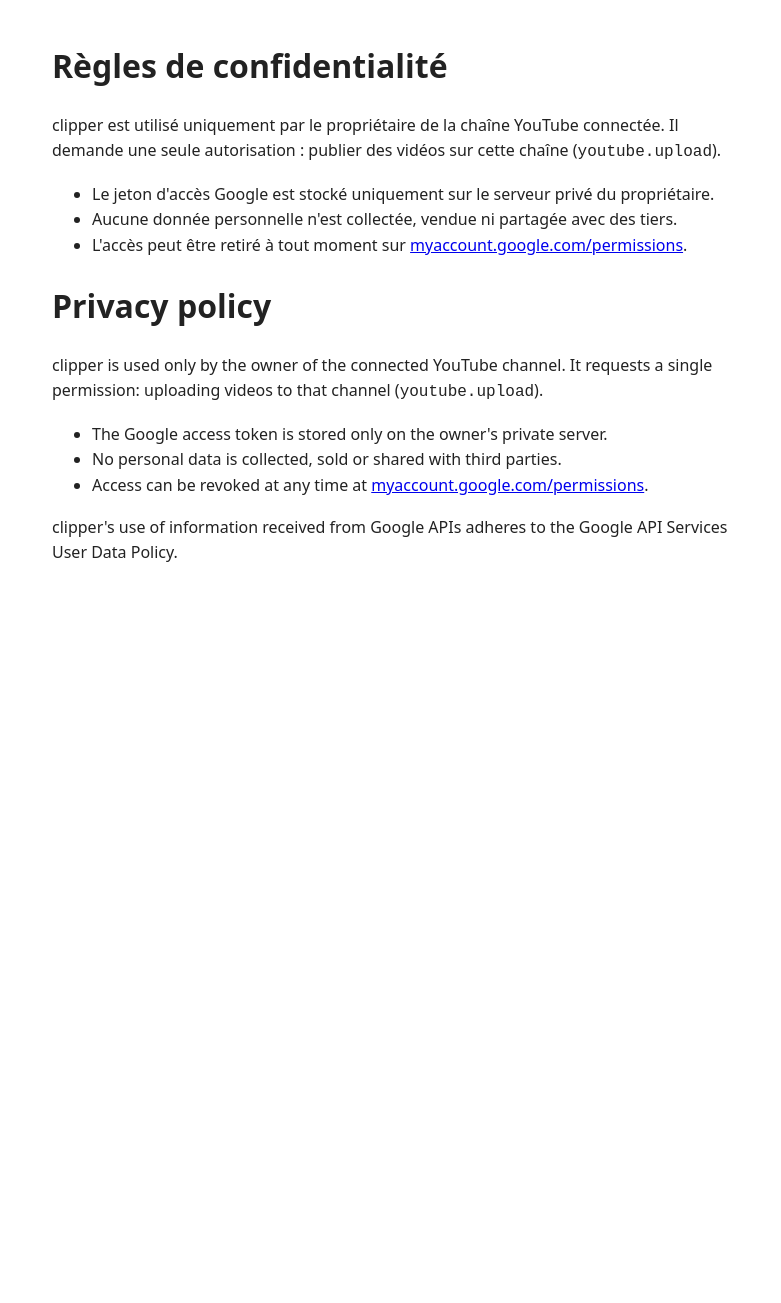
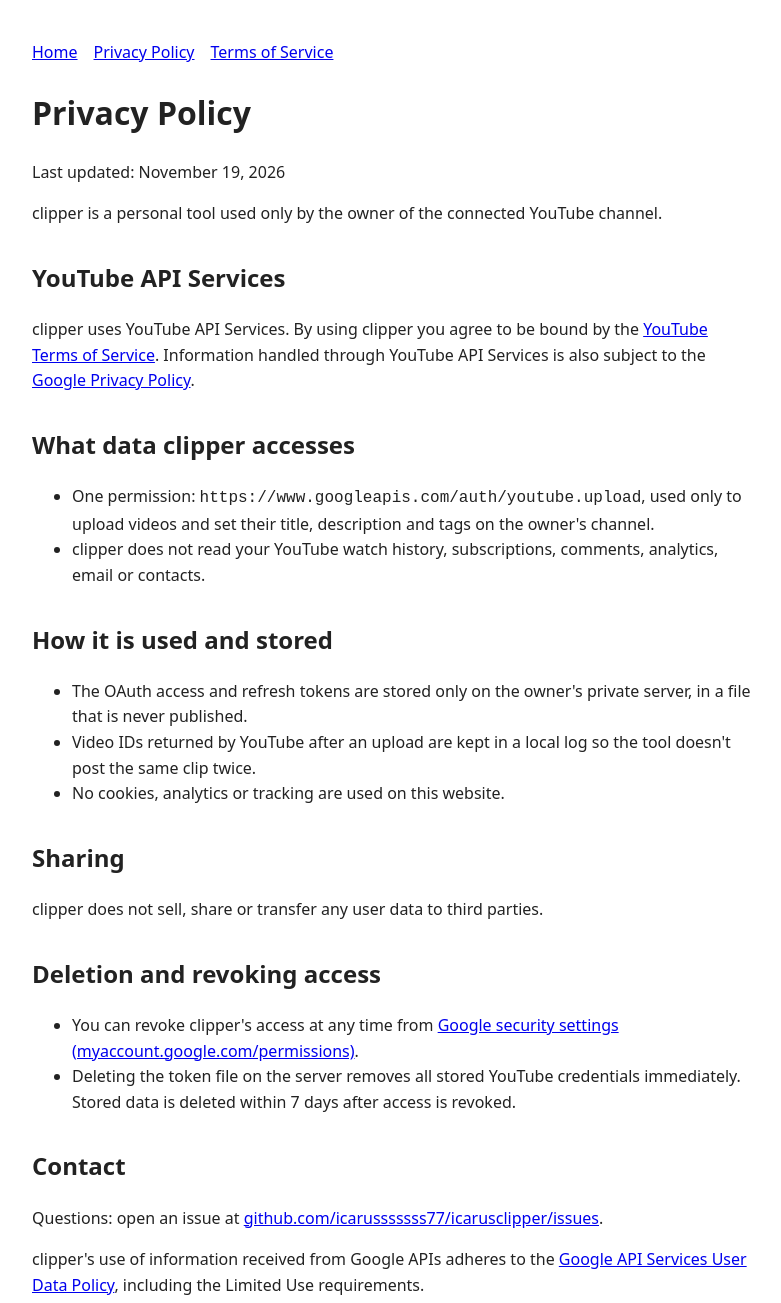
Before and after one commit to icarusssssss77/icarusclipper, a plain HTML site: page docs/privacy.html in a window 1280 px wide. Shown: the whole page, without its empty margins (248-1029 px from the left). Before the commit the page ends 800 px from the top, so only its background shows below. Drawn offline with Linux system fonts and the light colour scheme.

Commit message:
Expand privacy policy for YouTube API audit, add terms page
Co-Authored-By: Claude Opus 5.5 <noreply@anthropic.com>
Claude-Session: https://claude.ai/code/session_01L1fWVFUSvyLpPu1ByZnS9w

```diff
--- a/docs/privacy.html
+++ b/docs/privacy.html
@@ -1,21 +1,37 @@
 <!doctype html>
-<html lang="fr"><head><meta charset="utf-8"><meta name="viewport" content="width=device-width,initial-scale=1">
-<title>clipper privacy</title>
-<style>body{font:16px/1.6 system-ui,sans-serif;max-width:680px;margin:40px auto;padding:0 16px;color:#222;background:#fff}</style>
-</head><body>
-<h1>Règles de confidentialité</h1>
-<p>clipper est utilisé uniquement par le propriétaire de la chaîne YouTube connectée. Il demande une seule autorisation : publier des vidéos sur cette chaîne (<code>youtube.upload</code>).</p>
+<html lang="en"><head><meta charset="utf-8"><meta name="viewport" content="width=device-width,initial-scale=1">
+<title>clipper privacy</title><style>body{font:16px/1.6 system-ui,sans-serif;max-width:720px;margin:40px auto;padding:0 16px;color:#222;background:#fff}nav a{margin-right:16px}h2{margin-top:32px}</style></head><body>
+<nav><a href="./">Home</a><a href="privacy.html">Privacy Policy</a><a href="terms.html">Terms of Service</a></nav>
+<h1>Privacy Policy</h1>
+<p>Last updated: November 19, 2026</p>
+<p>clipper is a personal tool used only by the owner of the connected YouTube channel.</p>
+
+<h2>YouTube API Services</h2>
+<p>clipper uses YouTube API Services. By using clipper you agree to be bound by the <a href="https://www.youtube.com/t/terms">YouTube Terms of Service</a>. Information handled through YouTube API Services is also subject to the <a href="https://policies.google.com/privacy">Google Privacy Policy</a>.</p>
+
+<h2>What data clipper accesses</h2>
 <ul>
-<li>Le jeton d'accès Google est stocké uniquement sur le serveur privé du propriétaire.</li>
-<li>Aucune donnée personnelle n'est collectée, vendue ni partagée avec des tiers.</li>
-<li>L'accès peut être retiré à tout moment sur <a href="https://myaccount.google.com/permissions">myaccount.google.com/permissions</a>.</li>
+<li>One permission: <code>https://www.googleapis.com/auth/youtube.upload</code>, used only to upload videos and set their title, description and tags on the owner's channel.</li>
+<li>clipper does not read your YouTube watch history, subscriptions, comments, analytics, email or contacts.</li>
 </ul>
-<h1>Privacy policy</h1>
-<p>clipper is used only by the owner of the connected YouTube channel. It requests a single permission: uploading videos to that channel (<code>youtube.upload</code>).</p>
+
+<h2>How it is used and stored</h2>
 <ul>
-<li>The Google access token is stored only on the owner's private server.</li>
-<li>No personal data is collected, sold or shared with third parties.</li>
-<li>Access can be revoked at any time at <a href="https://myaccount.google.com/permissions">myaccount.google.com/permissions</a>.</li>
+<li>The OAuth access and refresh tokens are stored only on the owner's private server, in a file that is never published.</li>
+<li>Video IDs returned by YouTube after an upload are kept in a local log so the tool doesn't post the same clip twice.</li>
+<li>No cookies, analytics or tracking are used on this website.</li>
 </ul>
-<p>clipper's use of information received from Google APIs adheres to the Google API Services User Data Policy.</p>
+
+<h2>Sharing</h2>
+<p>clipper does not sell, share or transfer any user data to third parties.</p>
+
+<h2>Deletion and revoking access</h2>
+<ul>
+<li>You can revoke clipper's access at any time from <a href="https://myaccount.google.com/permissions">Google security settings (myaccount.google.com/permissions)</a>.</li>
+<li>Deleting the token file on the server removes all stored YouTube credentials immediately. Stored data is deleted within 7 days after access is revoked.</li>
+</ul>
+
+<h2>Contact</h2>
+<p>Questions: open an issue at <a href="https://github.com/icarusssssss77/icarusclipper/issues">github.com/icarusssssss77/icarusclipper/issues</a>.</p>
+<p>clipper's use of information received from Google APIs adheres to the <a href="https://developers.google.com/terms/api-services-user-data-policy">Google API Services User Data Policy</a>, including the Limited Use requirements.</p>
 </body></html>
```
Also changed, not shown: docs/index.html (+8 -7 lines), docs/terms.html (added, +15 -0 lines).
